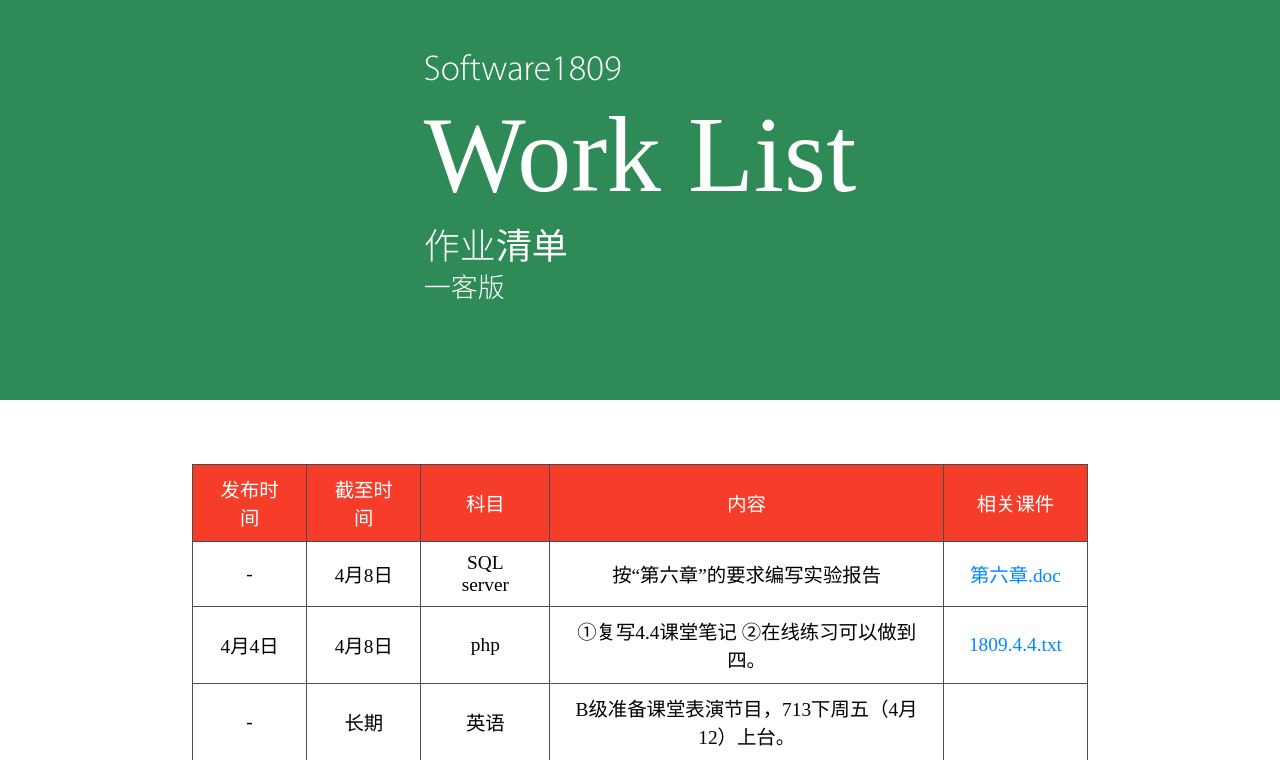
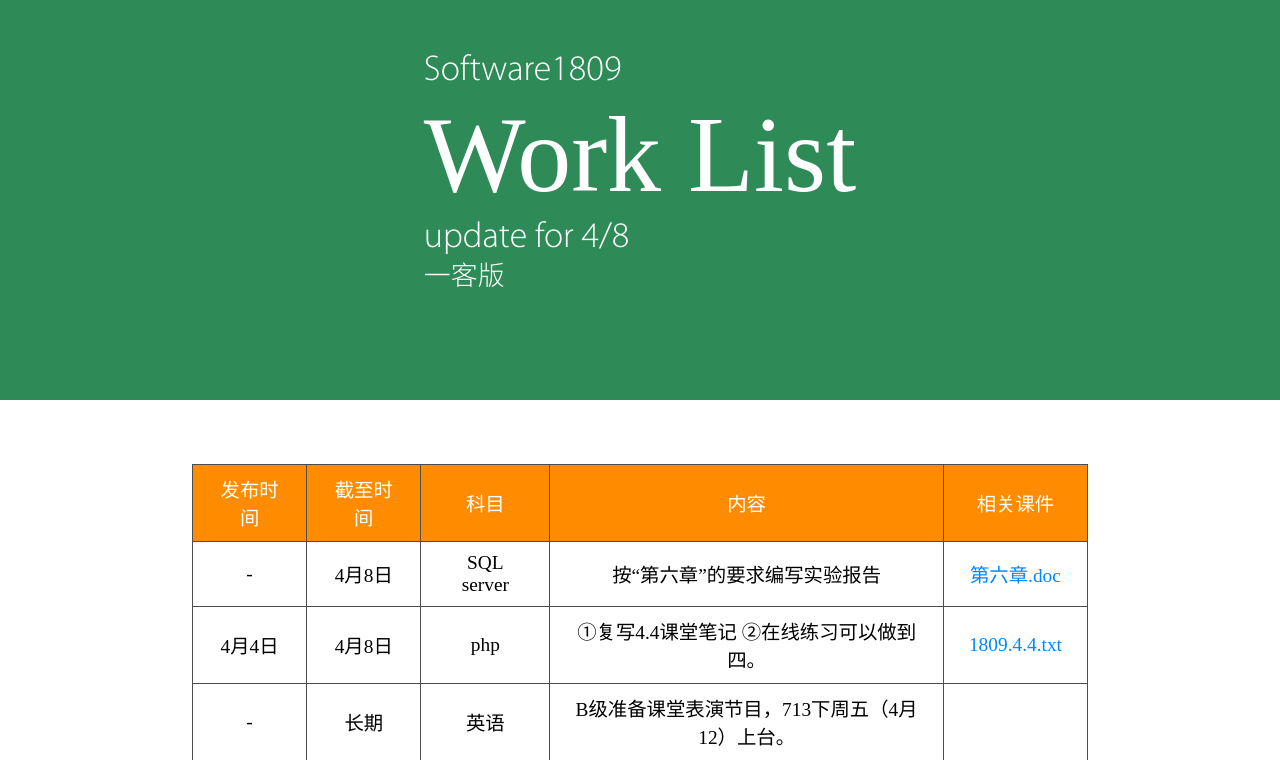
Before and after one commit to AMoLingran/Yeek, a PHP site: page /worklist in a window 1280 px wide. Shown: the part 40-800 px from the top of the page. Run offline with PHP 8.4, Linux system fonts and the light colour scheme; some web fonts are replaced.

Commit message:
change style for worklist

```diff
--- a/worklist/default.css
+++ b/worklist/default.css
@@ -83,11 +83,11 @@ table {
 
 table tr:first-child {
     color: white;
-    background: #f63d2a;
+    background: #ff8c00;
 }
 
 table tr:first-child td:hover {
-    background: #f63d2a;
+    background: #ff8c00;
 }
 
 
--- a/worklist/index.php
+++ b/worklist/index.php
@@ -49,7 +49,7 @@ $list = add($list,"start");
 <header>
     <div><p>Software1809</p>
         <p><span>Work List</span></p>
-        <p>作业清单</p>
+        <p>update for 4/8</p>
         <p><?php echo $hostname ?>版</p>
     </div>
 </header>
```
